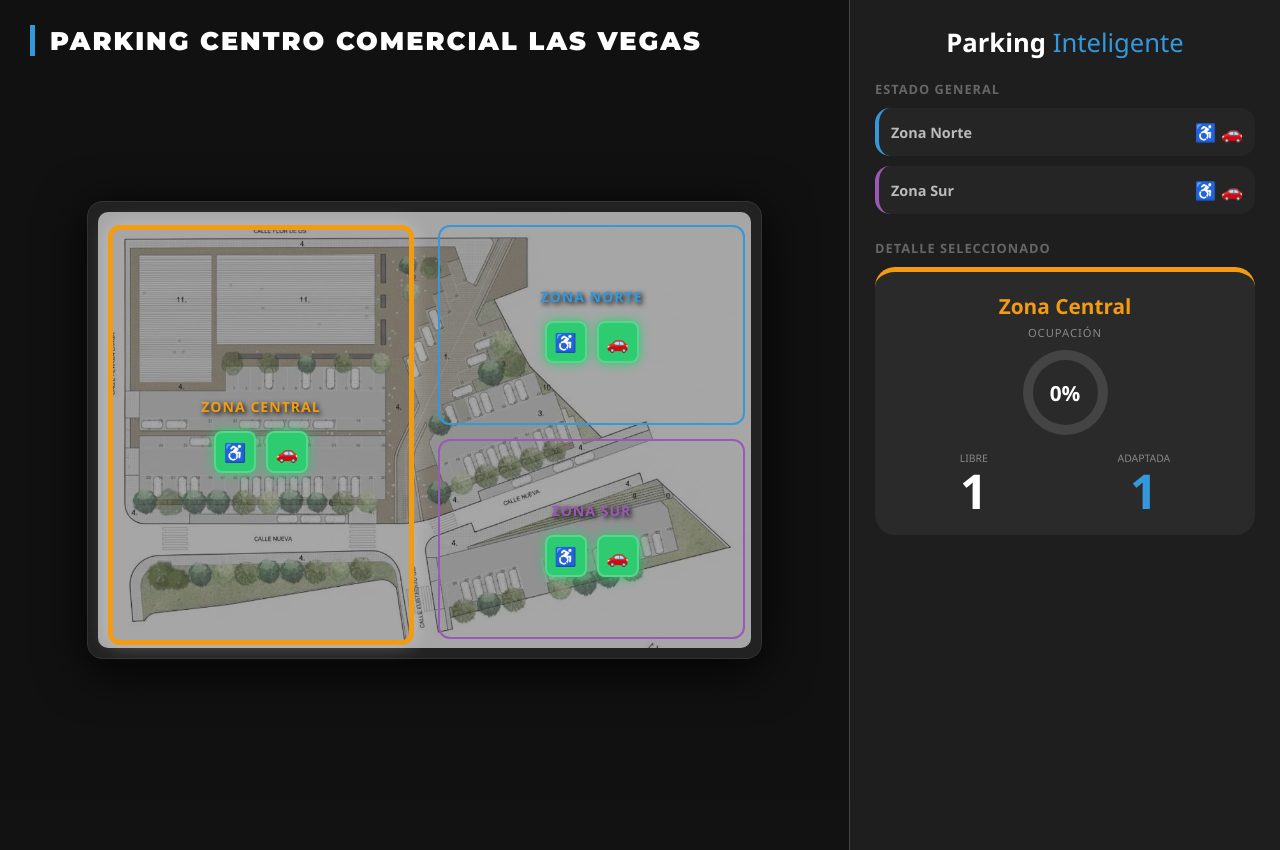
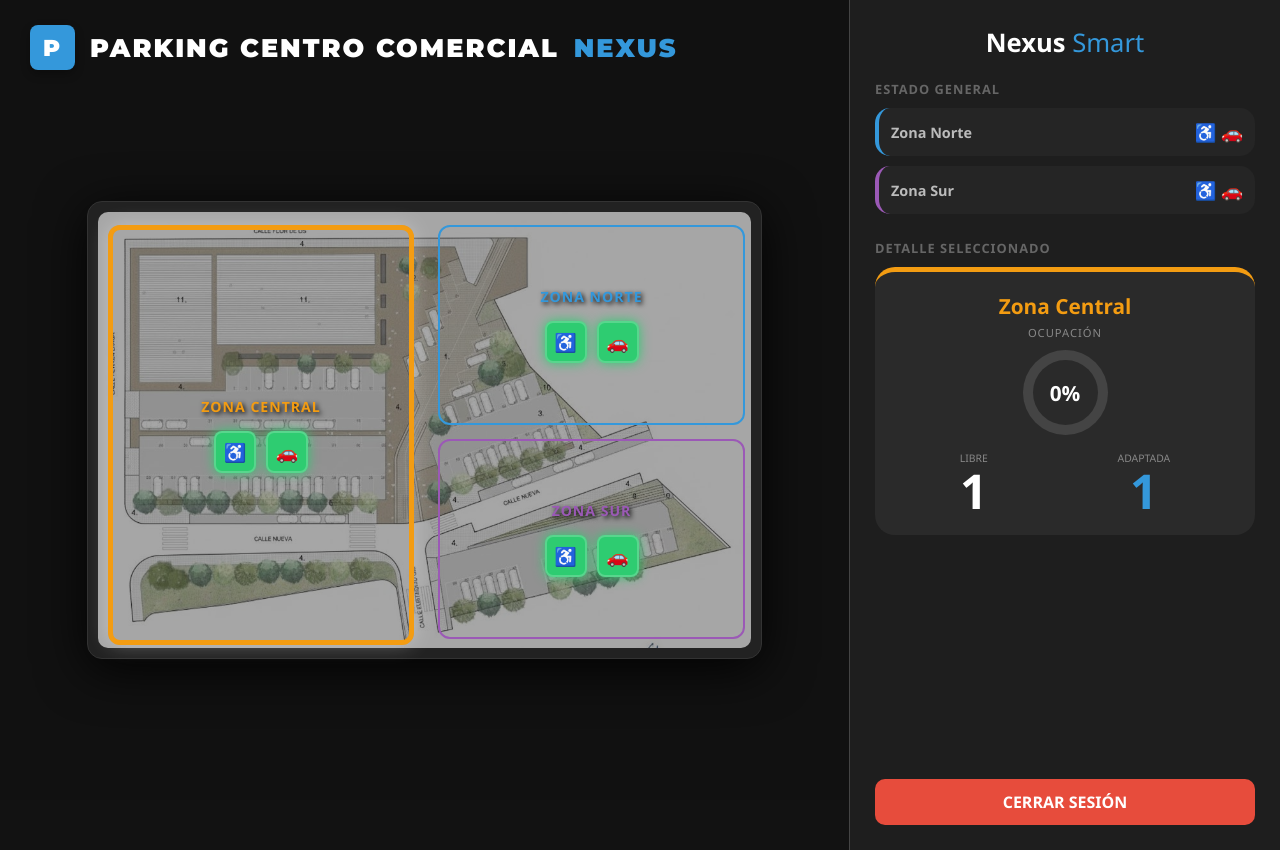
Before and after one commit to Daylon20/Parking-Flask-Arduino, a Flask app: page / in a window 1280 px wide. Run offline with Flask 3, Linux system fonts and the light colour scheme; the visitor is signed in with stand-in values (Sample User, id 1).

Commit message:
Update index.html

```diff
--- a/templates/index.html
+++ b/templates/index.html
@@ -3,7 +3,7 @@
 <head>
     <meta charset="UTF-8">
     <meta name="viewport" content="width=device-width, initial-scale=1.0">
-    <title>Smart Parking - Las Vegas</title>
+    <title>NEXUS PARKING - Sistema Inteligente</title>
     <link href="https://fonts.googleapis.com/css2?family=Montserrat:wght@900&display=swap" rel="stylesheet">
     <style>
         :root {
@@ -17,7 +17,7 @@
             display: flex; flex-direction: row; height: 100vh; overflow: hidden;
         }
 
-        /* TÍTULO: Montserrat, pegado a la izquierda */
+        /* TÍTULO ACTUALIZADO: NEXUS CON LOGO P */
         .titulo-superior {
             position: absolute;
             top: 25px;
@@ -30,8 +30,22 @@
             text-transform: uppercase;
             letter-spacing: 2px;
             pointer-events: none;
-            border-left: 5px solid var(--norte);
-            padding-left: 15px;
+            display: flex;
+            align-items: center;
+            gap: 15px;
+        }
+
+        .logo-p-cuadrado {
+            background-color: var(--norte);
+            color: white;
+            width: 45px;
+            height: 45px;
+            display: flex;
+            align-items: center;
+            justify-content: center;
+            border-radius: 8px;
+            font-size: 0.9em;
+            box-shadow: 0 4px 10px rgba(0,0,0,0.3);
         }
 
         .contenedor-principal {
@@ -41,7 +55,7 @@
             background: #111; width: 100%;
         }
 
-        /* MAPA: Bajado con margin-top */
+        /* MAPA: Imagen logo_parking.jpg */
         .map-container {
             position: relative;
             background: #222;
@@ -51,7 +65,7 @@
             max-width: 850px;
             box-shadow: 0 10px 50px rgba(0,0,0,0.9);
             border: 1px solid #333;
-            margin: 60px auto 0 auto; /* Posición ajustada */
+            margin: 60px auto 0 auto;
         }
 
         .map-image { width: 100%; height: auto; border-radius: 10px; opacity: 0.6; display: block; margin: 0 auto; }
@@ -62,15 +76,6 @@
         }
         .led-off { background: #2ecc71; box-shadow: 0 0 12px #2ecc71; color: #000; }
         .led-on { background: #e74c3c; box-shadow: 0 0 12px #e74c3c; color: #fff; }
-
-        @media (max-width: 1000px) {
-            body { flex-direction: column; height: auto; overflow-y: auto; }
-            .contenedor-principal { padding: 100px 10px 20px 10px !important; width: 100vw; height: auto; }
-            .side-panel { width: 100% !important; height: auto !important; border-left: none !important; }
-            .map-container { width: 95%; max-width: none; margin-top: 20px; }
-            .nombre-zona-mapa { font-size: 12px !important; }
-            .titulo-superior { font-size: 1.1em; top: 15px; left: 20px; border-left-width: 3px; }
-        }
 
         .zona-interactiva {
             position: absolute; cursor: pointer; border-radius: 12px;
@@ -108,11 +113,19 @@
         .big-num { font-size: 3em; font-weight: bold; margin: 0; line-height: 1; }
         .rec-item { display: inline-flex; align-items: center; background: #1a1a1a; padding: 4px 8px; border-radius: 8px; margin: 0 3px; border: 1px solid #333; }
         .rec-val { font-weight: bold; color: #2ecc71; margin-right: 4px; }
+
+        .btn-logout {
+            margin-top: auto; padding: 12px; background: #e74c3c; color: white;
+            text-align: center; text-decoration: none; border-radius: 10px; font-weight: bold;
+        }
     </style>
 </head>
 <body onload="mostrarInfo('Zona Central')">
 
-    <div class="titulo-superior">PARKING CENTRO COMERCIAL LAS VEGAS</div>
+    <div class="titulo-superior">
+        <div class="logo-p-cuadrado">P</div>
+        PARKING CENTRO COMERCIAL <span style="color:var(--norte)">NEXUS</span>
+    </div>
 
     <div class="contenedor-principal">
         <div class="map-container">
@@ -136,7 +149,7 @@
     </div>
 
     <div class="side-panel">
-        <h2 style="margin:0 0 20px 0; font-size: 1.6em; text-align: center;">Parking <span style="color:var(--norte); font-weight:300;">Inteligente</span></h2>
+        <h2 style="margin:0 0 20px 0; font-size: 1.6em; text-align: center;">Nexus <span style="color:var(--norte); font-weight:300;">Smart</span></h2>
 
         <h3 style="font-size: 0.8em; color: #666; text-transform: uppercase; margin: 0 0 10px 0; letter-spacing: 1px;">Estado General</h3>
         <div id="otras-zonas"></div>
@@ -145,6 +158,8 @@
         <div id="zona-seleccionada"></div>
 
         <div id="aviso-zona"></div>
+
+        <a href="/logout" class="btn-logout">CERRAR SESIÓN</a>
     </div>
 
     <script>
@@ -194,13 +209,10 @@
             document.getElementById('zona-seleccionada').innerHTML = `
                 <div class="stat-box" style="border-top-color: ${c.color}">
                     <div style="text-align:center; font-size:1.3em; font-weight:bold; color:${c.color}; margin-bottom: 5px;">${zonaActual}</div>
-
                     <div style="text-align:center; font-size:0.7em; color:#888; text-transform:uppercase; letter-spacing:1px;">Ocupación</div>
-
                     <div class="donut-chart" style="background: conic-gradient(${c.color} ${porc}%, #444 0);">
                         <span class="donut-text">${porc}%</span>
                     </div>
-
                     <div style="display:flex; justify-content: space-around; text-align:center;">
                         <div><span style="font-size:0.65em; color:#888;">LIBRE</span><br><span class="big-num">${libB}</span></div>
                         <div><span style="font-size:0.65em; color:#888;">ADAPTADA</span><br><span class="big-num" style="color:#3498db">${libA}</span></div>
```
